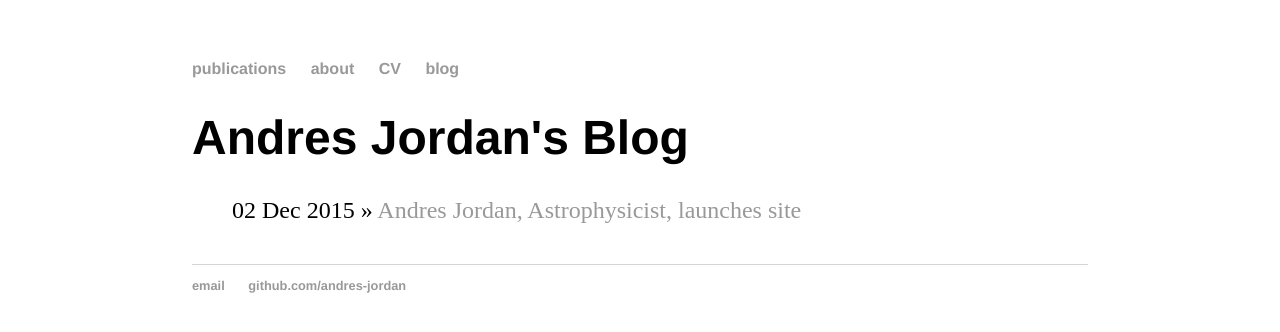
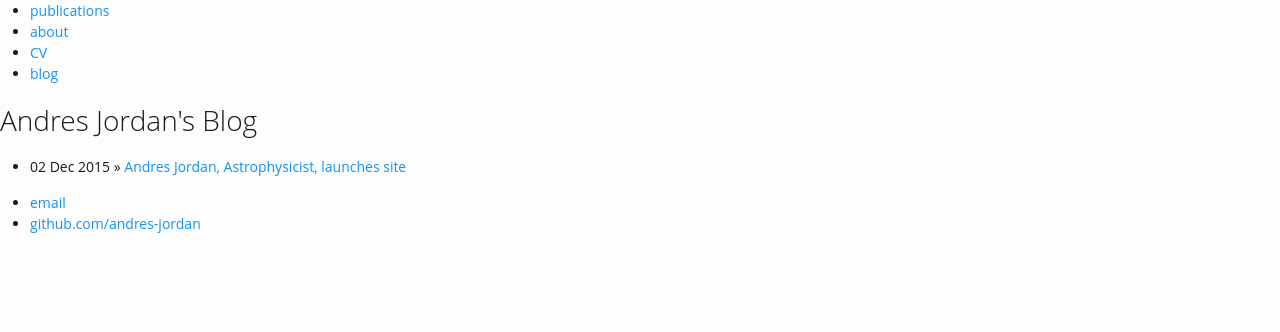
Before and after one commit to andres-jordan/andres-jordan.github.io, a Jekyll site: the page built from blog/index.html, in a window 1280 px wide. Shown: the top 332 px of the page. Built offline with Jekyll 4.4.1, drawn with Linux system fonts in a browser that asks for light colours.

Commit message:
Update main.css

```diff
--- a/css/main.css
+++ b/css/main.css
@@ -1,44 +1,86 @@
-body {
-    background: #fff;
-    margin: 60px auto;
-    width: 70%;
-}
-nav ul, footer ul {
-    font-family:'Helvetica', 'Arial', 'Sans-Serif';
-    padding: 0px;
-    list-style: none;
-    font-weight: bold;
-}
-nav ul li, footer ul li {
-    display: inline;
-    margin-right: 20px;
-}
-a {
-    text-decoration: none;
-    color: #999;
-}
-a:hover {
-    text-decoration: underline;
-}
-h1 {
-    font-size: 3em;
-    font-family:'Helvetica', 'Arial', 'Sans-Serif';
-}
-p {
-    font-size: 1.5em;
-    line-height: 1.4em;
-    color: #333;
-}
-footer {
-    border-top: 1px solid #d5d5d5;
-    font-size: .8em;
-}
+/** Reset some basic elements */
+body, h1, h2, h3, h4, h5, h6, p, blockquote, pre, hr, dl, dd, ol, ul, figure { margin: 0; padding: 0; }
 
-ul.posts {
-    margin: 20px auto 40px;
-    font-size: 1.5em;
-}
+/** Basic styling */
+html { height: 100%; }
 
-ul.posts li {
-    list-style: none;
-}
+body { height: 100%; font-family: "Open Sans", Helvetica, Arial, sans-serif; font-size: 14px; line-height: 1.5; font-weight: 400; color: #1a1a1a; background-color: #fdfdfd; -webkit-text-size-adjust: 100%; }
+
+/** Set `margin-bottom` to maintain vertical rhythm */
+h1, h2, h3, h4, h5, h6, p, blockquote, pre, ul, ol, dl, figure { margin-bottom: 15px; }
+
+/** Images */
+img { max-width: 100%; vertical-align: middle; }
+
+/** Figures */
+figure > img { display: block; }
+
+figcaption { font-size: 12.25px; }
+
+/** Lists */
+ul, ol { margin-left: 30px; }
+
+li > ul, li > ol { margin-bottom: 0; }
+
+/** Headings */
+h1, h2, h3, h4, h5, h6 { font-weight: 300; }
+
+/** Links */
+a { color: #1193f6; text-decoration: none; }
+a:visited { color: #0877cc; }
+a:hover { color: #424242; text-decoration: underline; }
+
+/** Blockquotes */
+blockquote { color: #828282; border-left: 4px solid #e8e8e8; padding-left: 15px; font-size: 18px; letter-spacing: -1px; font-style: italic; }
+blockquote > :last-child { margin-bottom: 0; }
+
+/** Code formatting */
+pre, code { font-size: 15px; border: 1px solid #e8e8e8; border-radius: 3px; background-color: #eef; }
+
+code { padding: 1px 5px; }
+
+pre { padding: 8px 12px; overflow-x: scroll; }
+pre > code { border: 0; padding-right: 0; padding-left: 0; }
+
+/** Clearfix */
+/** Icons */
+.icon > svg { display: inline-block; width: 16px; height: 16px; vertical-align: middle; }
+.icon > svg path { fill: #828282; }
+
+.site-header { font-family: "Open Sans Condensed", Helvetica, Arial, sans-serif; font-weight: bold; position: fixed; top: 0px; text-align: center; bottom: 0px; width: 100%; }
+.site-header a:hover { text-decoration: none; }
+.site-header .site-header-container { width: 585px; position: absolute; top: 50%; left: 50%; -moz-transform: translate(-50%, -50%); -o-transform: translate(-50%, -50%); -ms-transform: translate(-50%, -50%); -webkit-transform: translate(-50%, -50%); transform: translate(-50%, -50%); }
+
+.site-avatar { width: 128px; height: 128px; float: left; border: 2px solid white; -webkit-border-radius: 400px; -moz-border-radius: 400px; -ms-border-radius: 400px; border-radius: 400px; -webkit-box-shadow: 0px 0px 7px rgba(0, 0, 0, 0.3); -moz-box-shadow: 0px 0px 7px rgba(0, 0, 0, 0.3); box-shadow: 0px 0px 7px rgba(0, 0, 0, 0.3); }
+
+.content { display: block; padding: 9px 0px 0px 160px; position: relative; text-align: left; }
+
+.site-title { font-size: 47px; position: relative; }
+.site-title .site-name { color: #424242; text-transform: uppercase; }
+.site-title .site-nickname { color: #d9d9d9; text-transform: lowercase; }
+.site-title .site-description { font-size: 14px; color: #a6a6a6; text-transform: uppercase; position: absolute; top: 49px; left: 11px; }
+
+.site-links { font-size: 22px; padding: 2px 0px 0px 6px; }
+.site-links a { float: left; color: silver; position: relative; padding: 0px 7px; white-space: nowrap; }
+.site-links a .link-text { visibility: hidden; font-size: 14px; position: absolute; top: 30px; left: 50%; -moz-transform: translate(-50%, 0%); -o-transform: translate(-50%, 0%); -ms-transform: translate(-50%, 0%); -webkit-transform: translate(-50%, 0%); transform: translate(-50%, 0%); }
+.site-links a:hover { color: #42a9f8; }
+.site-links a:hover .link-text { visibility: visible; }
+
+@media screen and (max-width: 768px) { .site-links { padding: 1px 0px 0px 0px; margin-left: -2px; }
+  .site-links a { float: none; line-height: 22px; padding: 0px; margin: 0px 10px 0px 0px; }
+  .site-links a .link-text { margin-left: 4px; visibility: visible; position: static; display: inline-block; -moz-transform: translate(0%, -11%); -o-transform: translate(0%, -11%); -ms-transform: translate(0%, -11%); -webkit-transform: translate(0%, -11%); transform: translate(0%, -11%); } }
+@media screen and (max-width: 615px) { .site-header .site-header-container { width: 410px; }
+  .site-avatar { width: 80px; height: 80px; }
+  .content { padding: 4px 0px 0px 98px; }
+  .site-title { font-size: 34px; }
+  .site-title .site-description { font-size: 10px; top: 36px; left: 9px; }
+  .site-links { font-size: 16px; }
+  .site-links a .link-text { -moz-transform: translate(0%, 0%); -o-transform: translate(0%, 0%); -ms-transform: translate(0%, 0%); -webkit-transform: translate(0%, 0%); transform: translate(0%, 0%); } }
+@media screen and (max-width: 419px) { .site-header .site-header-container { width: 320px; }
+  .site-avatar { width: 80px; height: 80px; float: none; }
+  .content { padding: 0px 10px 0px 10px; text-align: center; }
+  .site-title { font-size: 30px; }
+  .site-title .site-description { font-size: 9px; top: 32px; left: 7px; }
+  .site-links { font-size: 14px; padding: 3px 0px 0px 0px; margin-left: 0px; text-align: center; }
+  .site-links a { padding: 0px; margin: 0px 5px; }
+  .site-links a .link-text { -moz-transform: translate(0%, 0%); -o-transform: translate(0%, 0%); -ms-transform: translate(0%, 0%); -webkit-transform: translate(0%, 0%); transform: translate(0%, 0%); } }
```
